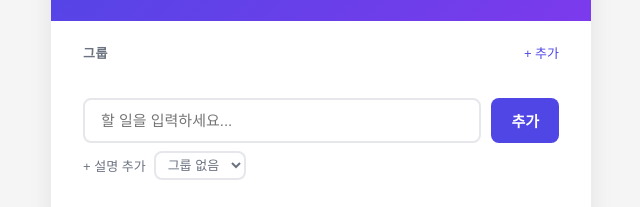
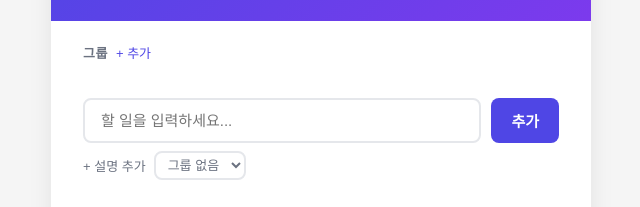
Before and after one commit to EDEN1109/todo-list, a plain HTML site: page index.html in a window 1280 px wide. Shown: the part 149-356 px from the top of the page, 319-959 px from the left. Drawn offline with Linux system fonts and the light colour scheme.

Commit message:
fix: move group add button next to the group label

```diff
--- a/style.css
+++ b/style.css
@@ -66,7 +66,7 @@ body {
 .group-mgmt-header {
   display: flex;
   align-items: center;
-  justify-content: space-between;
+  gap: 8px;
   margin-bottom: 10px;
 }
 
```
